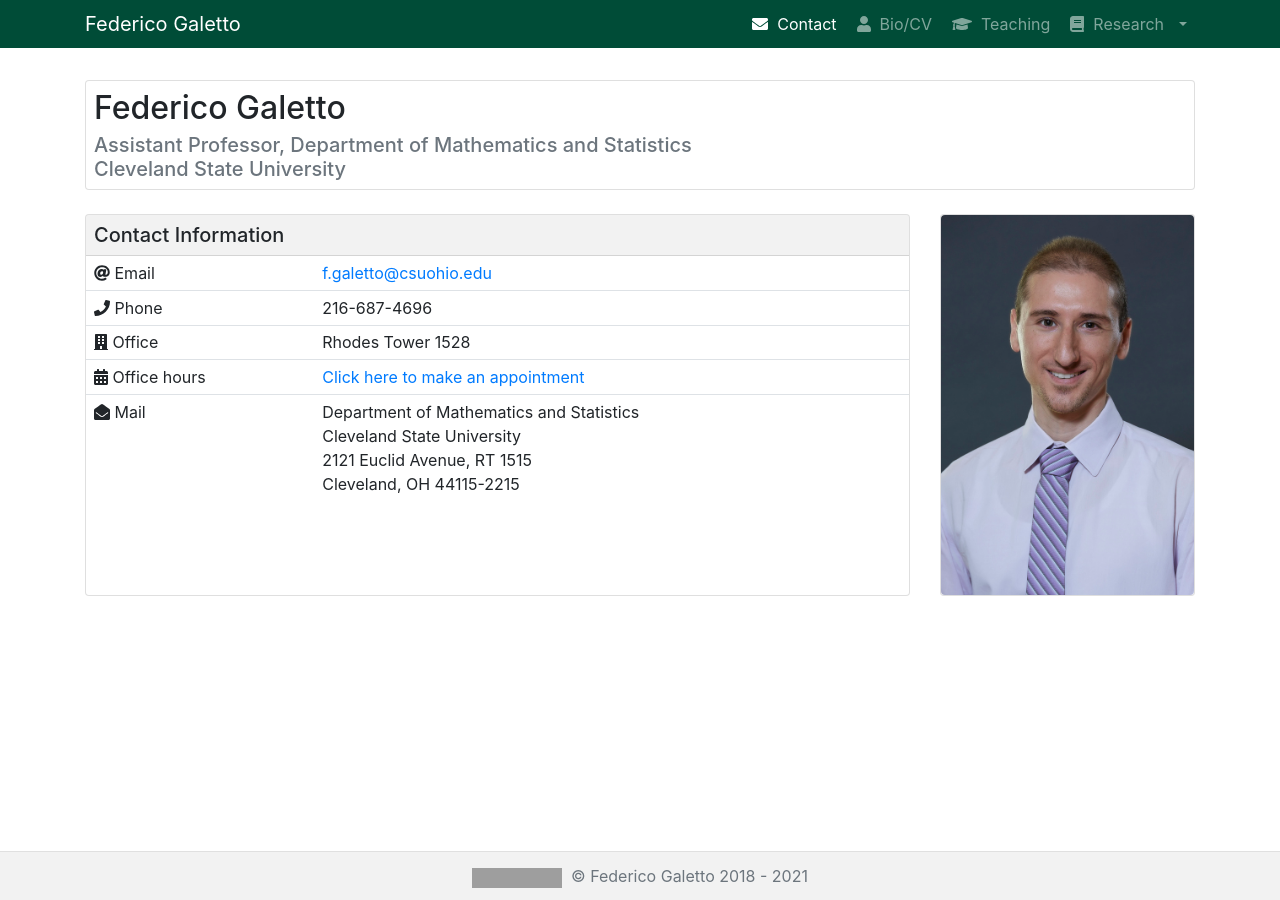
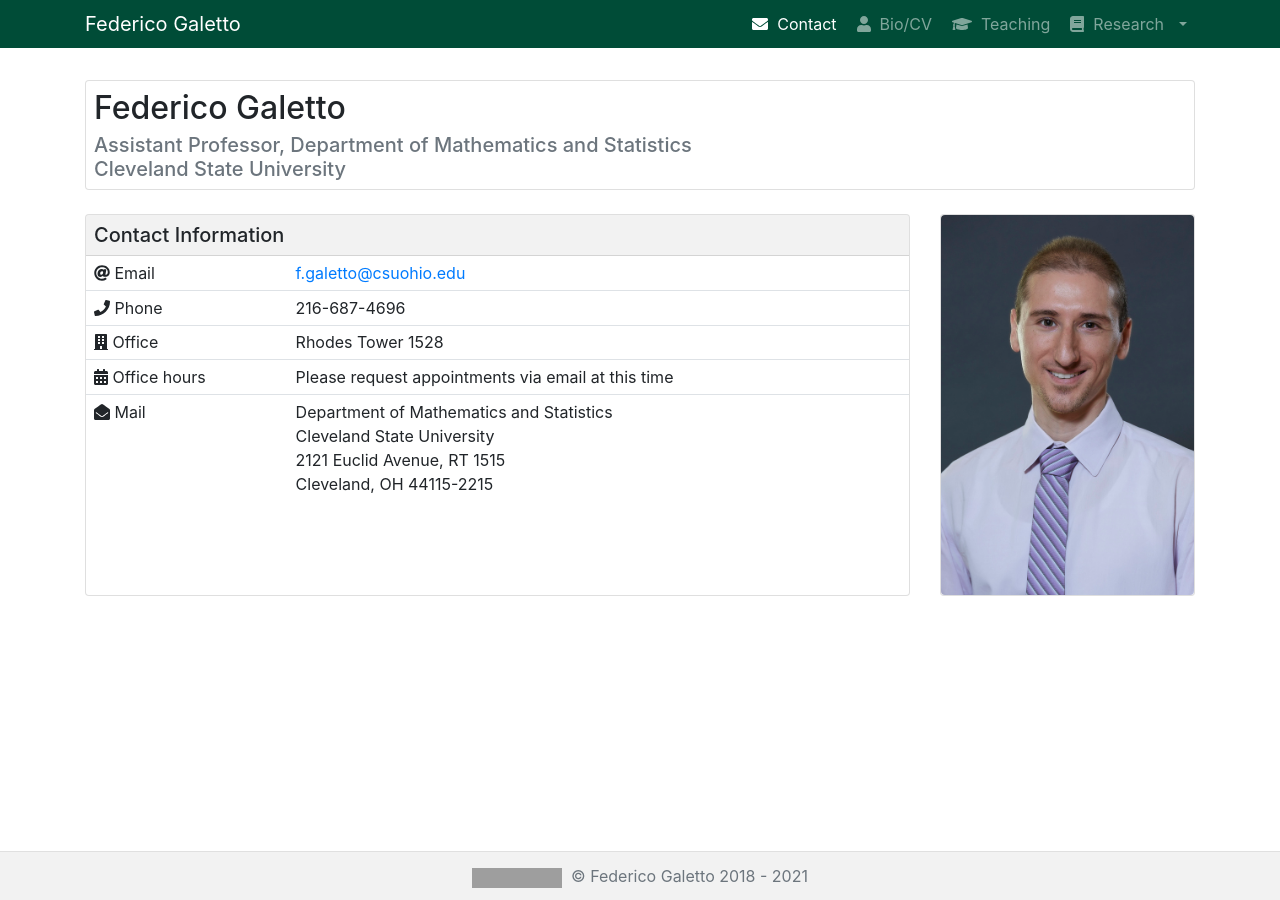
Before and after one commit to galettof/galettof.github.io, a Jekyll site: the page built from index.html, in a window 1280 px wide. Built offline with Jekyll 4.4.1, drawn with Linux system fonts in a browser that asks for light colours; nearby versions of some CDN libraries; grey boxes are pictures that could not be loaded.

Commit message:
office hours language for summer

```diff
--- a/index.html
+++ b/index.html
@@ -48,8 +48,8 @@ active: contact
 	  </tr>
 	  <tr>
 	    <td><span class="fas fa-calendar-alt"></span>&nbsp;Office hours</td>
-	    <!-- <td>Please request appointments via email at this time</td> -->
-	    <td><a href="https://doodle.com/mm/federicogaletto/make-appointment" target="_blank">Click here to make an appointment</a></td>
+	    <td>Please request appointments via email at this time</td>
+	    <!-- <td><a href="https://doodle.com/mm/federicogaletto/make-appointment" target="_blank">Click here to make an appointment</a></td> -->
 	  </tr>
 	  <tr>
 	    <td><span class="fas fa-envelope-open"></span>&nbsp;Mail</td>
```
